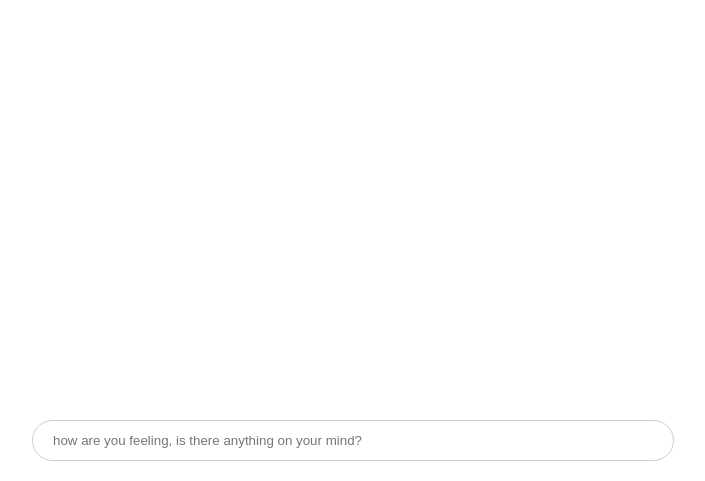
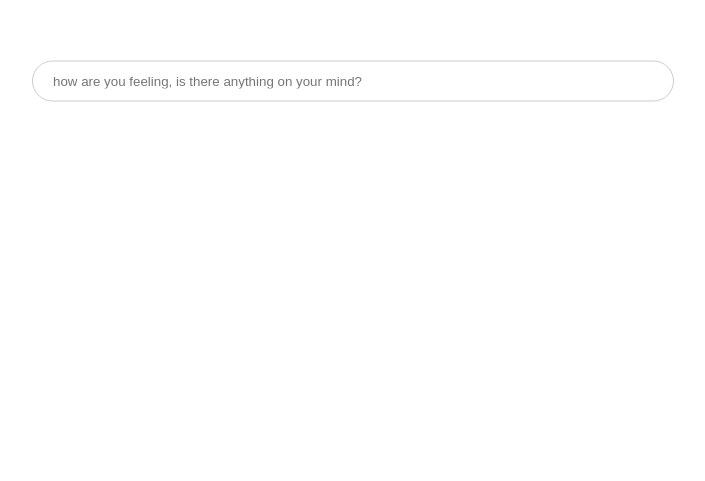
Before and after one commit to TheLemon404/HackSLU, a SvelteKit app in the folder app/howami/: page / in a window 1280 px wide. Shown: the part 319-800 px from the top of the page, without its empty margins (287-992 px from the left). Built offline with nearby package versions, Linux system fonts and the light colour scheme; a web font is replaced by a local one.

Commit message:
ui change

```diff
--- a/app/howami/src/routes/+page.svelte
+++ b/app/howami/src/routes/+page.svelte
@@ -128,12 +128,13 @@
             </ul>
         {/each}
         </div>
-        {#if responses.length == 0}
-            <input autocomplete="off" id="user_text" class="center_input" onkeypress={submit_text} placeholder="how are you feeling, is there anything on your mind?">
-        {/if}
-        {#if responses.length > 0}
-            <input autocomplete="off" id="user_text" class="lower_input" onkeypress={submit_text} placeholder="how are you feeling, is there anything on your mind?">
-        {/if}
+        <input
+        autocomplete="off"
+        id="user_text"
+        class={responses.length ? 'lower_input' : 'center_input'}
+        onkeypress={submit_text}
+        placeholder="how are you feeling, is there anything on your mind?"
+    >
     </div>
 
     <div class="background">
@@ -218,19 +219,6 @@
         padding: 12px 20px;
     }
 
-    input {
-        position: fixed;
-        bottom: 20px;
-        left: 50%;
-        transform: translateX(-50%);
-        width: 90%;
-        max-width: 600px;
-        padding: 12px 20px;
-        border: 1px solid var(--light_grey);
-        border-radius: 24px;
-        background: var(--very_light);
-        color: var(--dark);
-    }
 
     input:focus {
         outline: none;
@@ -249,13 +237,29 @@
         border-radius: 15px;
         background: var(--light_grey);
     }
+    input {
+        position: fixed;
+        left: 50%;
+        width: 90%;
+        max-width: 600px;
+        padding: 12px 20px;
+        border: 1px solid var(--light_grey);
+        border-radius: 24px;
+        background: var(--very_light);
+        color: var(--dark);
+        transition: all 0.3s ease;
+        top: 50%;
+        transform: translate(-50%, -50%);
+    }
 
-    @keyframes appear {
-        0% {
-            opacity: 0;
-        }
-        100% {
-            opacity: 1;
-        }
+    .center_input {
+        top: 50%;
+        transform: translate(-50%, -50%);
+    }
+
+    .lower_input {
+        top: auto;
+        bottom: 20px;
+        transform: translateX(-50%);
     }
 </style>
```
